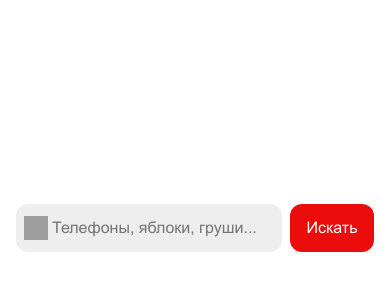
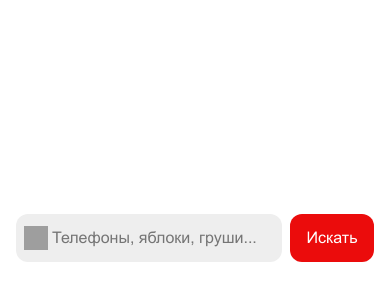
Before and after one commit to Nadya-S/unsplash-search, a React (Create React App) app: page / in a window 390 px wide. Shown: the part 28-328 px from the top of the page. Built offline with nearby package versions, Linux system fonts and the light colour scheme; grey boxes are pictures that could not be loaded.

Commit message:
fix: fixed comments

```diff
--- a/src/UI-components/NotFound/NotFound.css
+++ b/src/UI-components/NotFound/NotFound.css
@@ -1,6 +1,12 @@
 .notFound {
-  margin-top: 40px;
+  margin-top: 144px;
   color: #787878;
   font-size: 16px;
   text-align: left;
 }
+
+@media screen and (max-width: 390px) {
+  .notFound {
+    margin-top: 114px;
+  }
+}
--- a/src/UI-components/SearchButton/SearchButton.css
+++ b/src/UI-components/SearchButton/SearchButton.css
@@ -6,8 +6,18 @@
   background-color: #eb0c0c;
   color: #ffffff;
   font-size: 16px;
+  padding: 0;
 }
 
 .search-buton:hover {
   background-color: #c30000;
 }
+
+@media screen and (max-width: 540px) {
+  .search-buton:hover {
+    background-color: #eb0c0c;
+  }
+  .search-buton:focus {
+    background-color: #c30000;
+  }
+}
--- a/src/UI-components/SearchInput/SearchInput.css
+++ b/src/UI-components/SearchInput/SearchInput.css
@@ -33,8 +33,11 @@
 }
 
 .search-input__input:focus {
+  outline: 0;
+}
+
+.search-input__input:hover {
   cursor: pointer;
-  outline: 0;
   background-color: #e6e6e6;
 }
 
@@ -42,7 +45,7 @@
   color: #9c9c9c;
 }
 
-@media screen and (max-width: 540px) {
+@media screen and (max-width: 550px) {
   .search-input__input {
     width: 266px;
   }
--- a/src/components/Card/Card.css
+++ b/src/components/Card/Card.css
@@ -1,5 +1,4 @@
 .card {
-  border-radius: 4px;
   position: relative;
   padding-top: 100%;
 }
@@ -11,8 +10,11 @@
 }
 
 .card__img {
+  box-sizing: border-box;
   width: 100%;
   height: 100%;
+  border-radius: 4px;
+  border: 1px solid #ebebeb;
   position: absolute;
   top: 50%;
   left: 50%;
--- a/src/components/CardList/CardList.css
+++ b/src/components/CardList/CardList.css
@@ -1,5 +1,5 @@
 .card-list {
-  margin-top: 16px;
+  margin-top: 120px;
   list-style-type: none;
   padding: 0;
   display: grid;
@@ -7,8 +7,9 @@
   gap: 8px;
 }
 
-@media screen and (max-width: 590px) {
+@media screen and (max-width: 820px) {
   .card-list {
+    margin-top: 74px;
     grid-template-columns: repeat(3, 1fr);
   }
 }
--- a/src/components/ImageModal/ImageModal.css
+++ b/src/components/ImageModal/ImageModal.css
@@ -8,6 +8,7 @@
   transition: visibility 1s, opacity 1s, transform 1s;
   visibility: hidden;
   opacity: 0;
+  z-index: 2;
 }
 
 .image-modal_opened {
@@ -41,7 +42,7 @@
   object-fit: cover;
 }
 
-@media screen and (max-width: 390px) {
+@media screen and (max-width: 590px) {
   .image-modal {
     background: rgba(0, 0, 0, 0.5);
   }
--- a/src/components/ImageModal/ImageModal.js
+++ b/src/components/ImageModal/ImageModal.js
@@ -14,8 +14,8 @@ export const ImageModal = ({ image, onClose }) => {
         ></button>
         {image && (
           <img
-            src={image?.urls.small}
-            alt={image?.alt_description}
+            src={image.urls.regular}
+            alt={image.alt_description}
             className="image-modal__big-image"
           />
         )}
--- a/src/components/SearchContainer/SearchContainer.css
+++ b/src/components/SearchContainer/SearchContainer.css
@@ -1,13 +1,5 @@
 .search-container {
-  margin: 40px 80px 0 80px;
-  display: flex;
-  flex-direction: column;
-  align-items: flex-start;
-}
-
-.search-container_center {
-  align-items: center;
-  margin-top: 276px;
+  padding: 0 80px;
 }
 
 .search-container__list {
@@ -16,12 +8,6 @@
 
 @media screen and (max-width: 690px) {
   .search-container {
-    margin: 16px;
-  }
-
-  .search-container_center {
-    margin: 0 auto;
-    align-items: center;
-    margin-top: 232px;
+    padding: 0 16px;
   }
 }
--- a/src/components/SearchContainer/SearchContainer.js
+++ b/src/components/SearchContainer/SearchContainer.js
@@ -65,14 +65,14 @@ export const SearchContainer = () => {
   };
 
   return (
-    <section
-      className={`search-container ${isCenter && "search-container_center"}`}
-    >
+    <>
       <SearchForm
         searchText={searchText}
         setSearchText={setSearchText}
         getCards={getCards}
+        isCenter={isCenter}
       />
+      <section className="search-container">
         {!isCenter && (
           <>
             {data.length ? (
@@ -99,5 +99,6 @@ export const SearchContainer = () => {
         )}
         <ImageModal image={selectedImage} onClose={handleCloseModal} />
       </section>
+    </>
   );
 };
--- a/src/components/SearchForm/SearchForm.css
+++ b/src/components/SearchForm/SearchForm.css
@@ -1,3 +1,25 @@
 .search-form {
-  margin-bottom: 16px;
+  position: fixed;
+  top: 0;
+  text-align: left;
+  background-color: white;
+  width: 100%;
+  box-sizing: border-box;
+  padding: 40px 80px 16px 80px;
+  z-index: 1;
 }
+
+.search-form_center {
+  text-align: center;
+  top: 276px;
+  padding: 0;
+}
+
+@media screen and (max-width: 690px) {
+  .search-form {
+    padding: 10px 16px 16px 16px;
+  }
+  .search-form_center {
+    top: 232px;
+  }
+}
--- a/src/components/SearchForm/SearchForm.js
+++ b/src/components/SearchForm/SearchForm.js
@@ -1,9 +1,14 @@
-import { useEffect, useState } from "react";
+import { useState } from "react";
 import { SearchInput } from "../../UI-components/SearchInput/SearchInput";
 import { SearchButton } from "../../UI-components/SearchButton/SearchButton";
 import "./SearchForm.css";
 
-export const SearchForm = ({ searchText, setSearchText, getCards }) => {
+export const SearchForm = ({
+  searchText,
+  setSearchText,
+  getCards,
+  isCenter,
+}) => {
   const [value, setValue] = useState("");
 
   const handleChange = (e) => {
@@ -21,7 +26,7 @@ export const SearchForm = ({ searchText, setSearchText, getCards }) => {
   };
 
   return (
-    <section className="search-form">
+    <section className={`search-form ${isCenter && "search-form_center"}`}>
       <form onSubmit={handleSubmit}>
         <SearchInput
           placeholder={"Телефоны, яблоки, груши..."}
--- a/src/vendor/fonts.css
+++ b/src/vendor/fonts.css
@@ -3,6 +3,6 @@
   font-style: normal;
   font-weight: 400;
   font-display: swap;
-  src: url("./fonts/Arial-Regular.woff2") format("woff2"),
-    url("./fonts/Arial-Regular.woff") format("woff");
+  src: url("fonts/Arial-Regular.woff") format("woff"),
+    url("fonts/Arial-Regular.ttf") format("ttf");
 }
```
Also changed, not shown: src/vendor/fonts/Arial-Regular.ttf (added), src/vendor/fonts/Arial-Regular.woff2 (deleted). Lines whose indentation alone changed are shown as unchanged.
